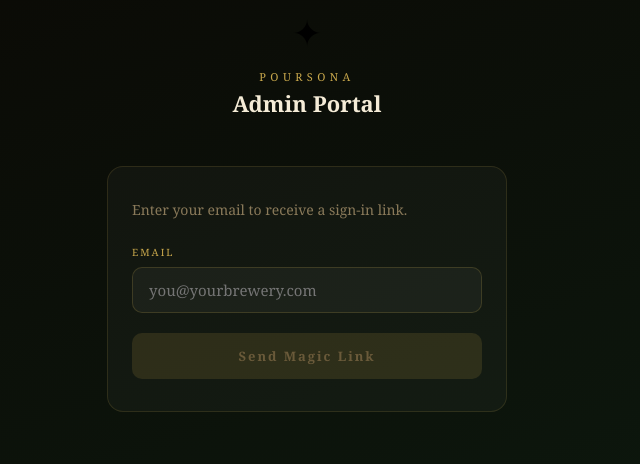
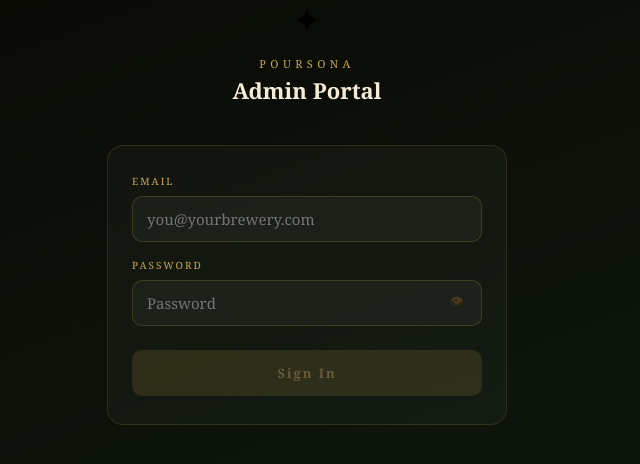
Before and after one commit to awisecoho/Pour.sona, a Next.js app: page /admin/login in a window 1280 px wide. Shown: the part 190-654 px from the top of the page, without its empty margins (333-973 px from the left). Built offline with nearby package versions, Linux system fonts and the light colour scheme; no server answers.

Commit message:
Switch admin login to password auth

```diff
--- a/app/admin/login/page.tsx
+++ b/app/admin/login/page.tsx
@@ -1,46 +1,49 @@
 'use client'
 import { useState } from 'react'
+import { useRouter } from 'next/navigation'
 import { createClient } from '@supabase/supabase-js'
 const sb = createClient(process.env.NEXT_PUBLIC_SUPABASE_URL!, process.env.NEXT_PUBLIC_SUPABASE_ANON_KEY!)
-const APP_URL = 'https://pour-sona.vercel.app'
 export default function AdminLogin() {
+  const router = useRouter()
   const [email, setEmail] = useState('')
-  const [sent, setSent] = useState(false)
+  const [password, setPassword] = useState('')
   const [loading, setLoading] = useState(false)
   const [error, setError] = useState('')
+  const [showPw, setShowPw] = useState(false)
   async function handle(e: React.FormEvent) {
     e.preventDefault(); setLoading(true); setError('')
-    const { error } = await sb.auth.signInWithOtp({ email, options: { emailRedirectTo: APP_URL + '/admin/auth/callback' } })
-    if (error) setError(error.message); else setSent(true)
-    setLoading(false)
+    const { error } = await sb.auth.signInWithPassword({ email, password })
+    if (error) { setError(error.message === 'Invalid login credentials' ? 'Incorrect email or password.' : error.message); setLoading(false) }
+    else router.push('/admin')
   }
+  const inp = { width: '100%', padding: '12px 14px', background: 'rgba(255,255,255,.04)', border: '1px solid rgba(201,168,76,.2)', borderRadius: 10, color: '#F5ECD7', fontFamily: 'Georgia, serif', fontSize: 15, outline: 'none', boxSizing: 'border-box' as const }
   return (
     <div style={{ minHeight: '100vh', background: 'linear-gradient(160deg,#0a0603,#0d1a0f)', display: 'flex', alignItems: 'center', justifyContent: 'center', fontFamily: 'Georgia, serif' }}>
       <div style={{ width: '100%', maxWidth: 400, padding: '0 24px' }}>
-        <div style={{ textAlign: 'center', marginBottom: 48 }}>
+        <div style={{ textAlign: 'center', marginBottom: 40 }}>
           <div style={{ fontSize: 36, marginBottom: 12 }}>✦</div>
           <div style={{ color: '#C9A84C', fontSize: 11, letterSpacing: '.4em', textTransform: 'uppercase' }}>Poursona</div>
           <div style={{ color: '#F5ECD7', fontSize: 22, fontWeight: 700, marginTop: 4 }}>Admin Portal</div>
         </div>
-        {sent ? (
-          <div style={{ background: 'rgba(201,168,76,.08)', border: '1px solid rgba(201,168,76,.3)', borderRadius: 16, padding: '32px 24px', textAlign: 'center' }}>
-            <div style={{ fontSize: 32, marginBottom: 16 }}>📬</div>
-            <div style={{ color: '#F5ECD7', fontSize: 17, marginBottom: 8 }}>Check your email</div>
-            <div style={{ color: '#8a7a5a', fontSize: 14, lineHeight: 1.7 }}>Magic link sent to <strong style={{ color: '#C9A84C' }}>{email}</strong></div>
+        <form onSubmit={handle}>
+          <div style={{ background: 'rgba(255,255,255,.03)', border: '1px solid rgba(201,168,76,.15)', borderRadius: 16, padding: '28px 24px' }}>
+            <div style={{ marginBottom: 16 }}>
+              <label style={{ color: '#C9A84C', fontSize: 10, letterSpacing: '.2em', textTransform: 'uppercase', display: 'block', marginBottom: 8 }}>Email</label>
+              <input type="email" value={email} onChange={e => setEmail(e.target.value)} placeholder="you@yourbrewery.com" required autoComplete="email" style={inp} />
+            </div>
+            <div style={{ marginBottom: 24 }}>
+              <label style={{ color: '#C9A84C', fontSize: 10, letterSpacing: '.2em', textTransform: 'uppercase', display: 'block', marginBottom: 8 }}>Password</label>
+              <div style={{ position: 'relative' }}>
+                <input type={showPw ? 'text' : 'password'} value={password} onChange={e => setPassword(e.target.value)} placeholder="Password" required autoComplete="current-password" style={{ ...inp, paddingRight: 44 }} />
+                <button type="button" onClick={() => setShowPw(!showPw)} style={{ position: 'absolute', right: 12, top: '50%', transform: 'translateY(-50%)', background: 'none', border: 'none', color: '#4a3a1a', cursor: 'pointer', fontSize: 14 }}>{showPw ? '🙈' : '👁'}</button>
+              </div>
+            </div>
+            {error && <div style={{ color: '#e07070', fontSize: 13, marginBottom: 16, padding: '10px 12px', background: 'rgba(255,100,100,.08)', borderRadius: 8 }}>{error}</div>}
+            <button type="submit" disabled={loading || !email || !password} style={{ width: '100%', padding: '14px', background: email && password && !loading ? 'linear-gradient(135deg,#C9A84C,#a07830)' : 'rgba(201,168,76,.15)', border: 'none', borderRadius: 10, color: email && password && !loading ? '#0a0603' : '#6a5a3a', fontFamily: 'Georgia, serif', fontSize: 13, fontWeight: 700, letterSpacing: '.15em', cursor: email && password && !loading ? 'pointer' : 'default' }}>
+              {loading ? 'Signing in…' : 'Sign In'}
+            </button>
           </div>
-        ) : (
-          <form onSubmit={handle}>
-            <div style={{ background: 'rgba(255,255,255,.03)', border: '1px solid rgba(201,168,76,.15)', borderRadius: 16, padding: '32px 24px' }}>
-              <div style={{ color: '#8a7a5a', fontSize: 14, marginBottom: 24, lineHeight: 1.6 }}>Enter your email to receive a sign-in link.</div>
-              <label style={{ color: '#C9A84C', fontSize: 10, letterSpacing: '.2em', textTransform: 'uppercase', display: 'block', marginBottom: 8 }}>Email</label>
-              <input type="email" value={email} onChange={e => setEmail(e.target.value)} placeholder="you@yourbrewery.com" required style={{ width: '100%', padding: '12px 16px', background: 'rgba(255,255,255,.04)', border: '1px solid rgba(201,168,76,.2)', borderRadius: 10, color: '#F5ECD7', fontFamily: 'Georgia, serif', fontSize: 15, outline: 'none', boxSizing: 'border-box', marginBottom: 20 }} />
-              {error && <div style={{ color: '#e07070', fontSize: 13, marginBottom: 16 }}>{error}</div>}
-              <button type="submit" disabled={loading || !email} style={{ width: '100%', padding: '14px', background: email && !loading ? 'linear-gradient(135deg,#C9A84C,#a07830)' : 'rgba(201,168,76,.15)', border: 'none', borderRadius: 10, color: email && !loading ? '#0a0603' : '#6a5a3a', fontFamily: 'Georgia, serif', fontSize: 13, fontWeight: 700, letterSpacing: '.15em', cursor: email && !loading ? 'pointer' : 'default' }}>
-                {loading ? 'Sending…' : 'Send Magic Link'}
-              </button>
-            </div>
-          </form>
-        )}
+        </form>
       </div>
     </div>
   )
```
